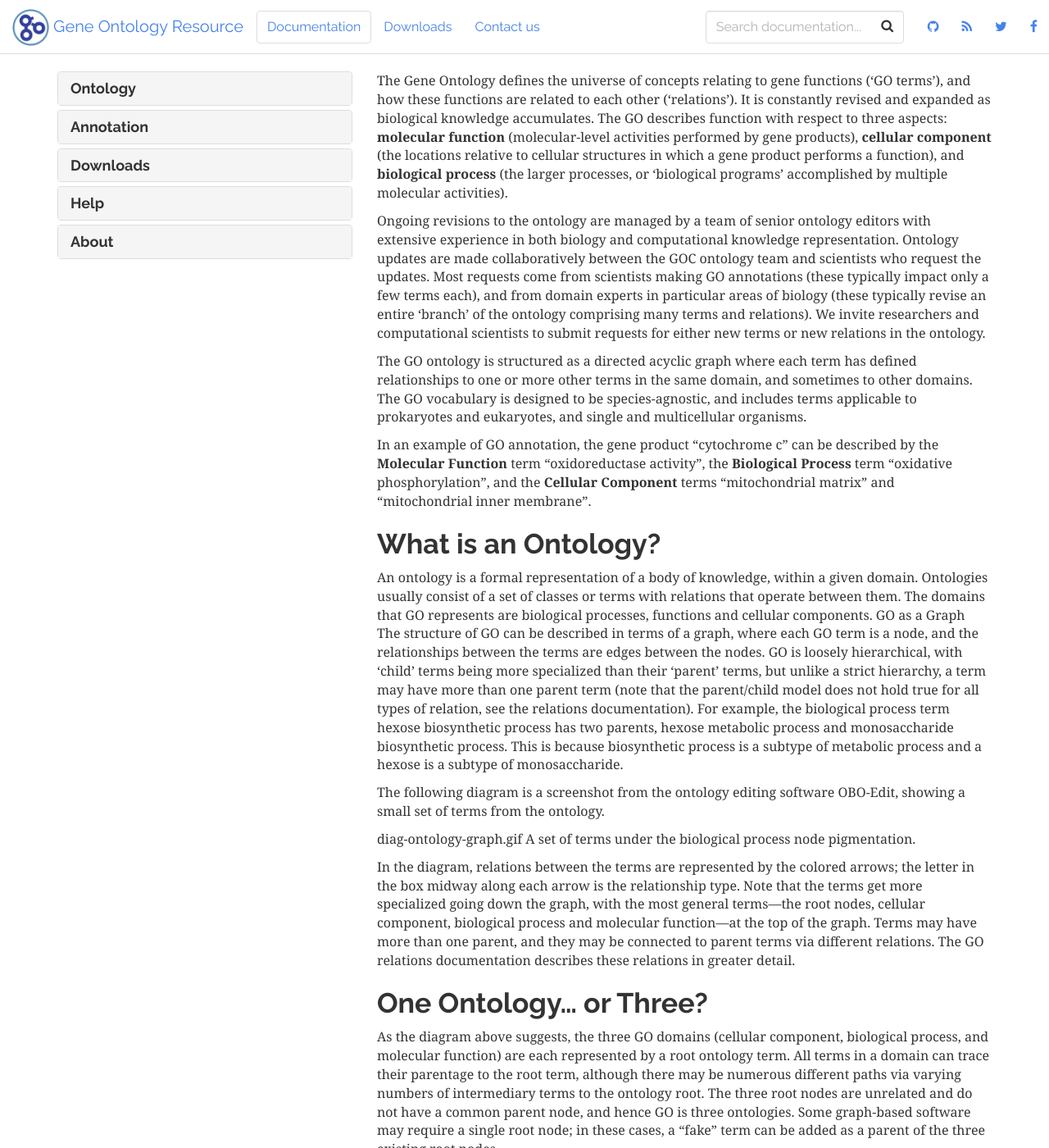
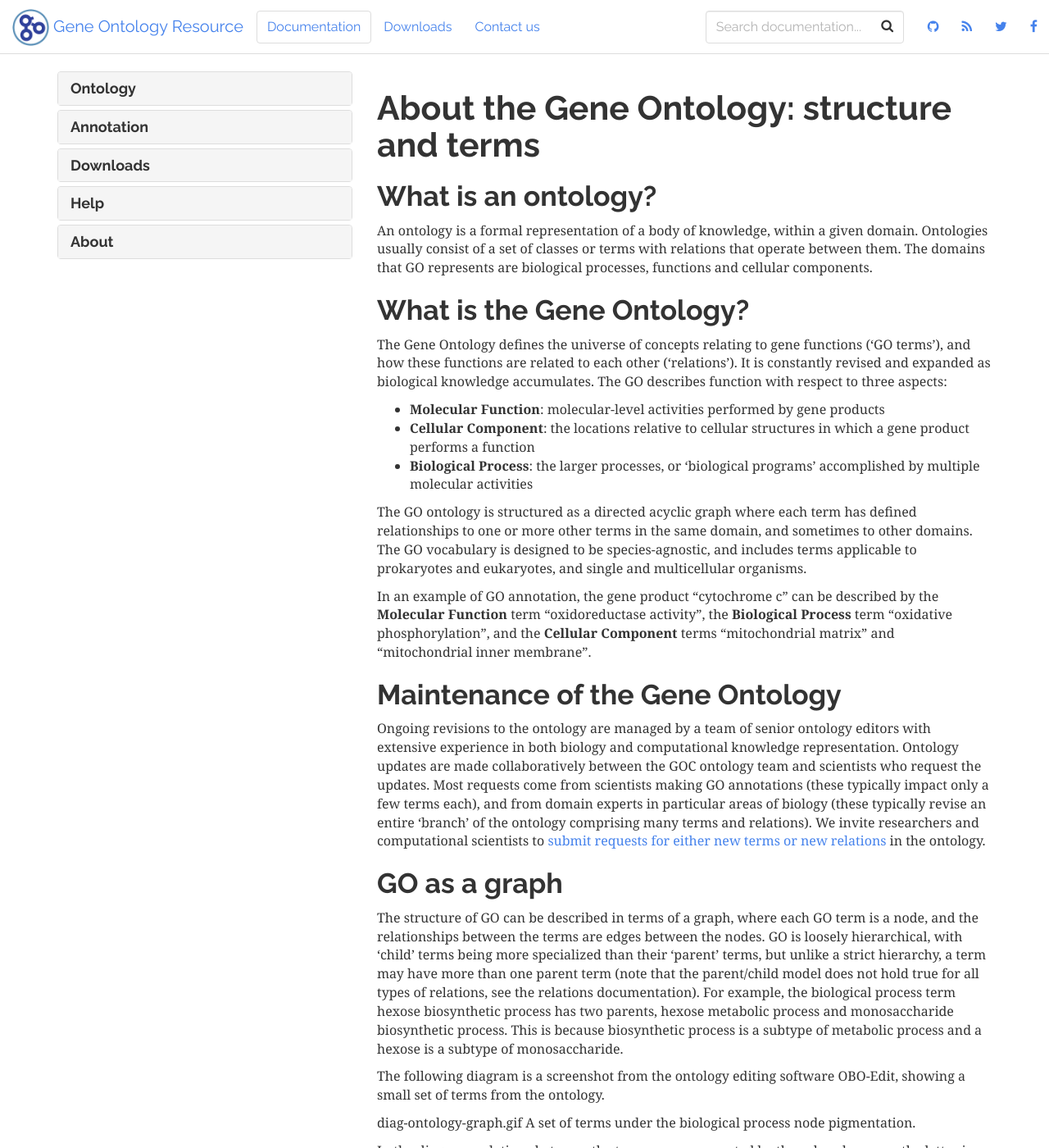
Before and after one commit to geneontology/geneontology.github.io, a Jekyll site: the page built from _docs/ontology.md, in a window 1280 px wide and 1400 px high. Shown: the whole window at 82% size. Built offline with Jekyll 4.4.1, drawn with Linux system fonts in a browser that asks for light colours; nearby versions of some CDN libraries; some of the changed text lies outside the part shown.

Commit message:
Update ontology.md

```diff
--- a/_docs/ontology.md
+++ b/_docs/ontology.md
@@ -2,62 +2,67 @@
 title: Ontology
 permalink: /docs/ontology/
 ---
+# About the Gene Ontology: structure and terms
+## What is an ontology?
+An ontology is a formal representation of a body of knowledge, within a given domain. Ontologies usually consist of a set of classes or terms with relations that operate between them. The domains that GO represents are biological processes, functions and cellular components.
 
-The Gene Ontology defines the universe of concepts relating to gene functions (‘GO terms’), and how these functions are related to each other (‘relations’). It is constantly revised and expanded as biological knowledge accumulates. The GO describes function with respect to three aspects: **molecular function** (molecular-level activities performed by gene products), **cellular component** (the locations relative to cellular structures in which a gene product performs a function), and **biological process** (the larger processes, or ‘biological programs’ accomplished by multiple molecular activities).
-
-Ongoing revisions to the ontology are managed by a team of senior ontology editors with extensive experience in both biology and computational knowledge representation. Ontology updates are made collaboratively between the GOC ontology team and scientists who request the updates. Most requests come from scientists making GO annotations (these typically impact only a few terms each), and from domain experts in particular areas of biology (these typically revise an entire ‘branch’ of the ontology comprising many terms and relations). We invite researchers and computational scientists to submit requests for either new terms or new relations in the ontology.
+## What is the Gene Ontology?
+The Gene Ontology defines the universe of concepts relating to gene functions (‘GO terms’), and how these functions are related to each other (‘relations’). It is constantly revised and expanded as biological knowledge accumulates. The GO describes function with respect to three aspects:
+* **Molecular Function**: molecular-level activities performed by gene products
+* **Cellular Component**: the locations relative to cellular structures in which a gene product performs a function
+* **Biological Process**: the larger processes, or ‘biological programs’ accomplished by multiple molecular activities
 
 The GO ontology is structured as a directed acyclic graph where each term has defined relationships to one or more other terms in the same domain, and sometimes to other domains. The GO vocabulary is designed to be species-agnostic, and includes terms applicable to prokaryotes and eukaryotes, and single and multicellular organisms.
 
 In an example of GO annotation, the gene product "cytochrome c" can be described by the **Molecular Function** term "oxidoreductase activity", the **Biological Process** term "oxidative phosphorylation", and the **Cellular Component** terms "mitochondrial matrix" and "mitochondrial inner membrane".
 
-## What is an Ontology?
-An ontology is a formal representation of a body of knowledge, within a given domain. Ontologies usually consist of a set of classes or terms with relations that operate between them. The domains that GO represents are biological processes, functions and cellular components.
-GO as a Graph
-The structure of GO can be described in terms of a graph, where each GO term is a node, and the relationships between the terms are edges between the nodes. GO is loosely hierarchical, with 'child' terms being more specialized than their 'parent' terms, but unlike a strict hierarchy, a term may have more than one parent term (note that the parent/child model does not hold true for all types of relation, see the relations documentation). For example, the biological process term hexose biosynthetic process has two parents, hexose metabolic process and monosaccharide biosynthetic process. This is because biosynthetic process is a subtype of metabolic process and a hexose is a subtype of monosaccharide.
+## Maintenance of the Gene Ontology
+Ongoing revisions to the ontology are managed by a team of senior ontology editors with extensive experience in both biology and computational knowledge representation. Ontology updates are made collaboratively between the GOC ontology team and scientists who request the updates. Most requests come from scientists making GO annotations (these typically impact only a few terms each), and from domain experts in particular areas of biology (these typically revise an entire ‘branch’ of the ontology comprising many terms and relations). We invite researchers and computational scientists to [submit requests for either new terms or new relations](/docs/contributing-to-go-terms/) in the ontology.
+
+## GO as a graph
+The structure of GO can be described in terms of a graph, where each GO term is a node, and the relationships between the terms are edges between the nodes. GO is loosely hierarchical, with 'child' terms being more specialized than their 'parent' terms, but unlike a strict hierarchy, a term may have more than one parent term (note that the parent/child model does not hold true for all types of relations, see the relations documentation). For example, the biological process term hexose biosynthetic process has two parents, hexose metabolic process and monosaccharide biosynthetic process. This is because biosynthetic process is a subtype of metabolic process and a hexose is a subtype of monosaccharide.
 
 The following diagram is a screenshot from the ontology editing software OBO-Edit, showing a small set of terms from the ontology.
 
 diag-ontology-graph.gif A set of terms under the biological process node pigmentation.
 
-In the diagram, relations between the terms are represented by the colored arrows; the letter in the box midway along each arrow is the relationship type. Note that the terms get more specialized going down the graph, with the most general terms—the root nodes, cellular component, biological process and molecular function—at the top of the graph. Terms may have more than one parent, and they may be connected to parent terms via different relations. The GO relations documentation describes these relations in greater detail.
+In the diagram, relations between the terms are represented by the colored arrows; the letter in the box midway along each arrow is the relationship type. Note that the terms get more specialized going down the graph, with the most general terms—the root nodes cellular component, biological process and molecular function—at the top of the graph. Terms may have more than one parent, and they may be connected to parent terms via different relations. The GO relations documentation describes these relations in greater detail.
 
 ## One Ontology... or Three?
 As the diagram above suggests, the three GO domains (cellular component, biological process, and molecular function) are each represented by a root ontology term. All terms in a domain can trace their parentage to the root term, although there may be numerous different paths via varying numbers of intermediary terms to the ontology root. The three root nodes are unrelated and do not have a common parent node, and hence GO is three ontologies. Some graph-based software may require a single root node; in these cases, a "fake" term can be added as a parent of the three existing root nodes.
 
 The three GO ontologies are is_a disjoint, meaning that no is_a relations operate between terms from the different ontologies. However, other relationships such as part_of and regulates do operate between the GO ontologies. For example the molecular function term 'cyclin-dependent protein kinase activity' is part_of the biological process 'cell cycle'.
 
-## Term Structure
-### Essential Elements
+## GO Term structure
+### Essential elements
 #### Unique identifier and term name
-Every term has a term name—e.g. mitochondrion, glucose transport, amino acid binding—and a unique zero-padded seven digit identifier (often called the term accession or term accession number) prefixed by GO:, e.g. GO:0005125 or GO:0060092. The numerical portion of the ID has no inherent meaning or relation to the position of the term in the ontologies. Ranges of GO IDs are assigned to individual ontology editors or editing groups, and can thus be used to trace who added the term.
-#### Namespace
+Every term has a human-readable term name—e.g. mitochondrion, glucose transport, amino acid binding—and a GO ID, a unique zero-padded seven digit identifier prefixed by GO:, e.g. GO:0005125 or GO:0060092. The numerical portion of the ID has no inherent meaning or relation to the position of the term in the ontologies.
+#### Aspect
 Denotes which of the three sub-ontologies—cellular component, biological process or molecular function—the term belongs to.
 #### Definition
-A textual description of what the term represents, plus reference(s) to the source of the information. All new terms added to the ontology must have a definition; there remains a very small set of terms from the original ontology that lack definitions, but the vast majority of terms are defined.
+A textual description of what the term represents, plus reference(s) to the source of the information. All new terms added to the ontology must have a definition.
 #### Relationships to other terms
-One or more links that capture how the term relates to other terms in the ontology. All terms (other than the root terms representing each namespace, above) have an is a sub-class relationship to another term; for example, GO:0015758 : glucose transport is a GO:0015749 : monosaccharide transport. The Gene Ontology employs a number of other relations, including part of (e.g. GO:0031966 : mitochondrial membrane part of GO:0005740 : mitochondrial envelope) and regulates (e.g. GO:0006916 : anti-apoptosis regulates GO:0012501 : programmed cell death). The relations documentation has more information on the relations used in the ontology.
-### Optional Extras
+How the term relates to other terms in the ontology. All terms (other than the root terms representing each aspect, above) have an is a sub-class relationship to another term; for example, GO:0015758 : glucose transport is a GO:0015749 : monosaccharide transport. The Gene Ontology employs a number of other relations; the [relations documentation](/docs/ontology-relations/) has more information on the relations used in the ontology.
+### Optional elements
 #### Secondary IDs (also known as Alternate ID)
-#### Alternate IDs that refer to a term. Secondary IDs come about when two or more terms are identical in meaning, and are merged into a single term. All terms IDs are preserved so that no information (for example, annotations to the merged IDs) is lost.
+Alternate IDs that refer to a term. Secondary IDs come about when two or more terms are identical in meaning, and are merged into a single term. All terms IDs are preserved so that no information (for example, annotations to the merged IDs) is lost.
 #### Synonyms
 Alternative words or phrases closely related in meaning to the term name, with indication of the relationship between the name and synonym given by the synonym scope. The scopes for GO synonyms are:
-
-exact
-    an exact equivalent; interchangeable with the term name
+* exact
+ * an exact equivalent; interchangeable with the term name
     e.g. ornithine cycle is an exact synonym of urea cycle
-broad
-    the synonym is broader than the term name
+* broad
+ * the synonym is broader than the term name
     e.g. cell division is a broad synonym of cytokinesis
-narrow
-    the synonym is narrower or more precise than the term name
-    e.g. pyrimidine-dimer repair by photolyase is a narrow synonym of photoreactive repair
-related
-    the terms are related in some way not covered above
+* narrow
+ * the synonym is narrower or more precise than the term name
+ * e.g. pyrimidine-dimer repair by photolyase is a narrow synonym of photoreactive repair
+* related
+ * the terms are related in some way not covered above
     e.g. cytochrome bc1 complex is a related synonym of ubiquinol-cytochrome-c reductase activity virulence is a related synonym of pathogenesis
 
 Custom synonym types are also used in the ontology. For example, a number of synonyms are designated as systematic synonyms; synonyms of this type are exact synonyms of the term name.
-Database cross-references
+### Database cross-references
 Database cross-references, or dbxrefs, refer to identical or very similar objects in other databases. For instance, the molecular function term retinal isomerase activity is cross-referenced with the Enzyme Commission entry EC:5.2.1.3; the biological process term sulfate assimilation has the cross-reference MetaCyc:PWY-781.
 #### Comment
 Any extra information about the term and its usage.
```
